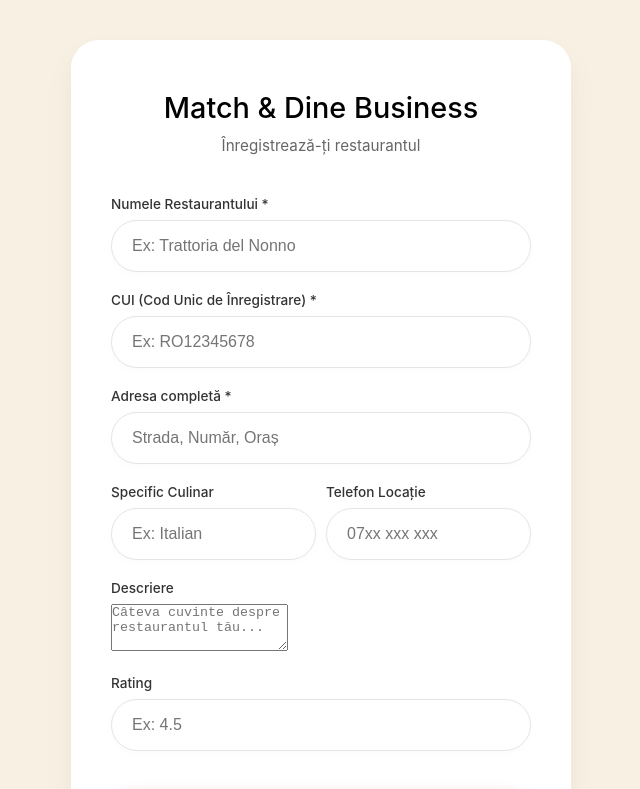
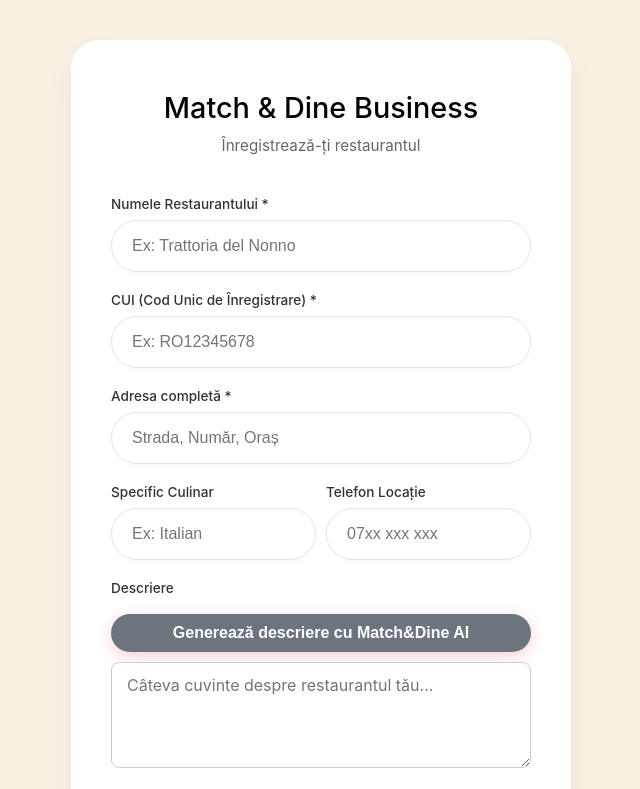
Before and after one commit to VladCiobotenco/Match-and-Dine, a React app in the folder core/frontend/: page /register-restaurant in a window 1280 px wide. Shown: the top 789 px of the page, without its empty margins (319-959 px from the left). Built offline with nearby package versions, Linux system fonts and the light colour scheme; the HTML template or start-up script is replaced by a standard one.

Commit message:
Linked overview agent with the frontend

```diff
--- a/core/frontend/src/RegisterRestaurant.jsx
+++ b/core/frontend/src/RegisterRestaurant.jsx
@@ -19,6 +19,7 @@
   // UI state
   const [isLoading, setIsLoading] = useState(false);
   const [error, setError] = useState('');
+  const [isGenerating, setIsGenerating] = useState(false);
 
   // Handlers
   const handleChange = (e) => {
@@ -52,6 +53,39 @@
       console.error('Restaurant registration error:', err);
     } finally {
       setIsLoading(false);
+    }
+  };
+
+  const handleGenerateDescription = async (e) => {
+    e.preventDefault();
+    if (!formData.numeRestaurant || !formData.adresa) {
+      setError('Completează "Numele Restaurantului" și "Adresa completă" pentru a genera o descriere.');
+      return;
+    }
+
+    setIsGenerating(true);
+    setError('');
+
+    try {
+      const response = await fetch('http://localhost:8000/api/generate-description/', {
+        method: 'POST',
+        headers: {
+          'Content-Type': 'application/json',
+        },
+        body: JSON.stringify({ nume: formData.numeRestaurant, adresa: formData.adresa }),
+      });
+
+      const data = await response.json();
+
+      if (response.ok) {
+        setFormData(prev => ({ ...prev, descriere: data.descriere }));
+      } else {
+        setError(data.error || 'Eroare la generarea descrierii.');
+      }
+    } catch (err) {
+      setError('Eroare de conexiune la generarea descrierii.');
+    } finally {
+      setIsGenerating(false);
     }
   };
 
@@ -91,7 +125,34 @@
 
       <div className="input-group">
         <label htmlFor="descriere">Descriere</label>
-        <textarea id="descriere" name="descriere" placeholder="Câteva cuvinte despre restaurantul tău..." value={formData.descriere} onChange={handleChange} rows="3" />
+        <button
+          type="button"
+          onClick={handleGenerateDescription}
+          disabled={isGenerating}
+          className="login-button"
+          style={{ marginBottom: '10px', backgroundColor: '#6c757d', padding: '10px' }}
+        >
+          {isGenerating ? 'Se generează cu AI...' : 'Generează descriere cu Match&Dine AI'}
+        </button>
+        <textarea
+          id="descriere"
+          name="descriere"
+          placeholder="Câteva cuvinte despre restaurantul tău..."
+          value={formData.descriere}
+          onChange={handleChange}
+          rows="4"
+          style={{
+            width: '100%',
+            padding: '12px 15px',
+            border: '1px solid #ccc',
+            borderRadius: '8px',
+            boxSizing: 'border-box',
+            fontFamily: 'inherit',
+            fontSize: '1rem',
+            resize: 'vertical',
+            minHeight: '100px'
+          }}
+        />
       </div>
 
       <div className="input-group">
```
Also changed, not shown: 2 other files (tests, documents, lock files or other folders).
